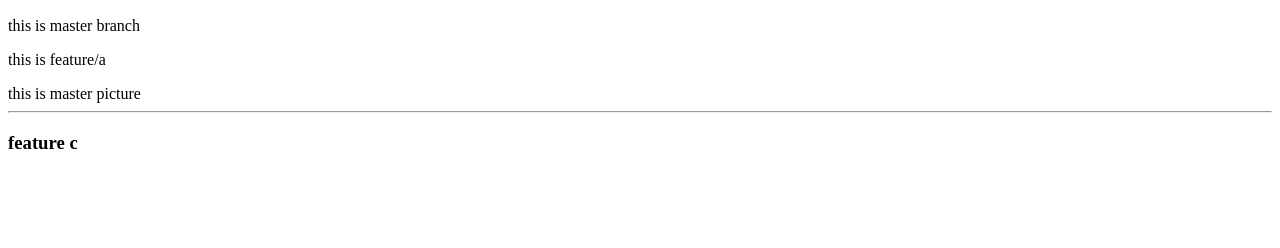
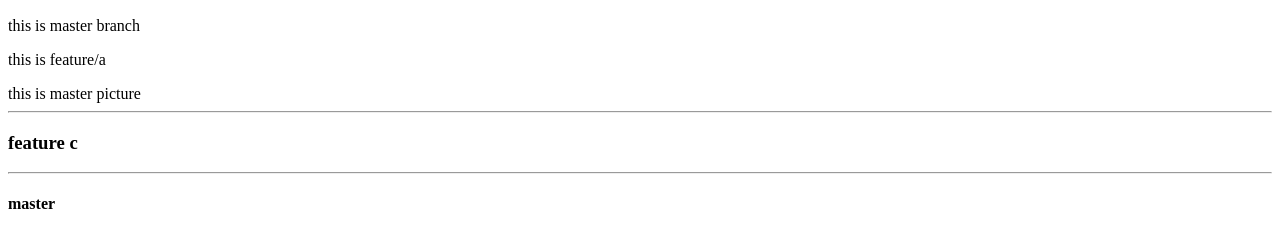
Before and after one commit to s19003045/gitcommand-test, a website: page index.html in a window 1280 px wide. Shown: the part 110-358 px from the top of the page. Drawn offline with Linux system fonts and the light colour scheme.

Commit message:
add h4 to index.html

```diff
--- a/index.html
+++ b/index.html
@@ -17,6 +17,10 @@
 
   <hr>
   <h3>feature c</h3>
+
+  <hr>
+
+  <h4>master</h4>
 </body>
 
 </html>
```
